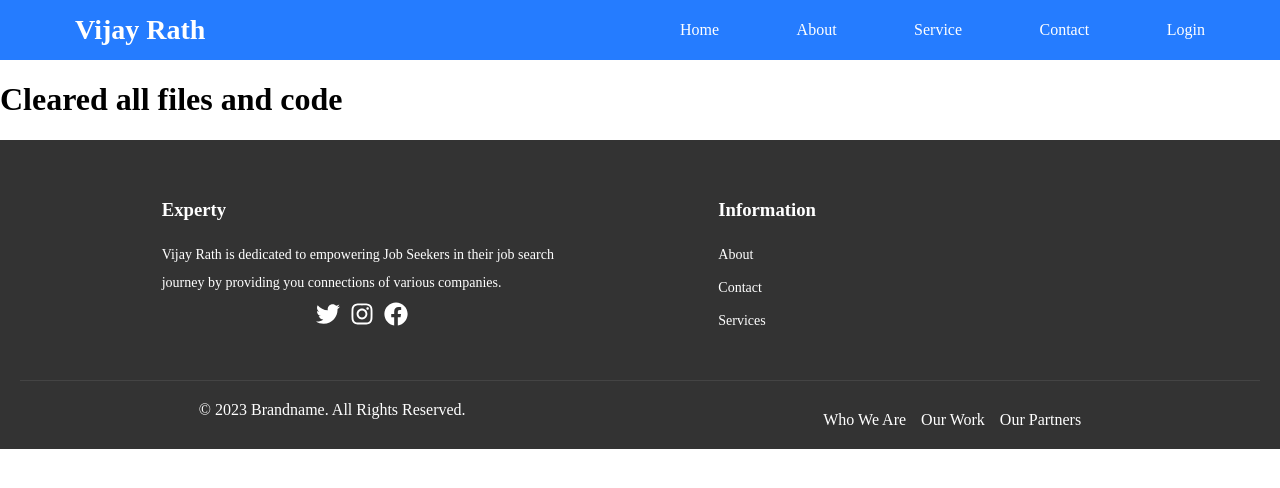
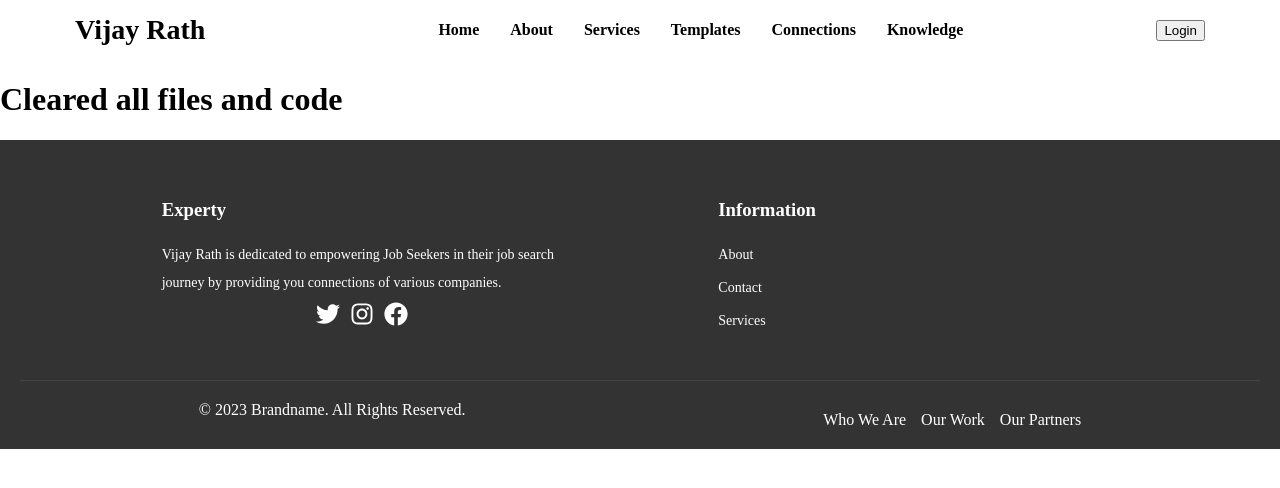
Before and after one commit to amanshridev/docker-learrning, a Next.js app: page / in a window 1280 px wide. Shown: the top 488 px of the page. Built offline with nearby package versions, Linux system fonts and the light colour scheme.

Commit message:
made changes in navbar

```diff
--- a/src/components/NavBar/index.css
+++ b/src/components/NavBar/index.css
@@ -1,8 +1,8 @@
 .header{
   display: flex;
   justify-content: space-between;
-  background-color: #257CFF;
-  color: #ffffff;
+  background-color: transparent;
+  color: #000000;
   padding: 5px 75px;
   align-items: center;
 }
@@ -22,22 +22,37 @@
   justify-content: space-between;
 }
 
+.login-button{
+  display: block;
+}
+
 .nav-bar-list > .nav-list-items{
   list-style: none;
   font-size: 16px;
-  font-weight: 500;
+  font-weight: 700;
   cursor: pointer;
+}
+
+.nav-bar-list > .nav-list-items:hover{
+  list-style: none;
+  font-size: 16px;
+  font-weight: 700;
+  cursor: pointer;
+  color: rgb(73, 73, 73);
 }
 
 .mobile-menu{
   display: none;
 }
 
-@media (max-width: 690px) {
+@media (max-width: 900px) {
   .header{
     padding: 10px 75px;
   }
-  .nav-bar-list{
+  .nav-bar{
+    display: none;
+  }
+  .login-button{
     display: none;
   }
   .mobile-menu{
--- a/src/components/NavBar/index.jsx
+++ b/src/components/NavBar/index.jsx
@@ -3,6 +3,7 @@ import { useState } from "react";
 import "./index.css";
 import { GiHamburgerMenu } from "react-icons/gi";
 import { RxCross1 } from "react-icons/rx";
+import { navbar } from "@/data";
 
 export default function NavBar() {
   const [isOpen, setIsOpen] = useState(false);
@@ -17,13 +18,14 @@ export default function NavBar() {
       {/* Desktop Menu */}
       <nav className="nav-bar">
         <ul className="nav-bar-list">
-          <li className="nav-list-items">Home</li>
-          <li className="nav-list-items">About</li>
-          <li className="nav-list-items">Service</li>
-          <li className="nav-list-items">Contact</li>
-          <li className="nav-list-items">Login</li>
+          {navbar.map((item) => (
+            <li className="nav-list-items" key={item.id}>
+              {item.title}
+            </li>
+          ))}
         </ul>
       </nav>
+      <button className="login-button">Login</button>
       {/* Mobile Menu */}
       <div className="mobile-menu">
         <GiHamburgerMenu
@@ -32,16 +34,15 @@ export default function NavBar() {
         />
         {isOpen && (
           <div className="mobile-nav">
-            <RxCross1
-            className="cancle-icon"
-            onClick={toggleMobileMenu}/>
+            <RxCross1 className="cancle-icon" onClick={toggleMobileMenu} />
             <nav className="mobile-nav-bar">
               <ul className="moblie-nav-list">
-                <li className="mobile-nav-items">Home</li>
-                <li className="mobile-nav-items">About</li>
-                <li className="mobile-nav-items">Service</li>
-                <li className="mobile-nav-items">Contact</li>
-                <li className="mobile-nav-items">Login</li>
+                {navbar.map((item) => (
+                  <li className="mobile-nav-items" key={item.id}>
+                    {item.title}
+                  </li>
+                ))}
+                <button className="login-button">Login</button>
               </ul>
             </nav>
           </div>
```
